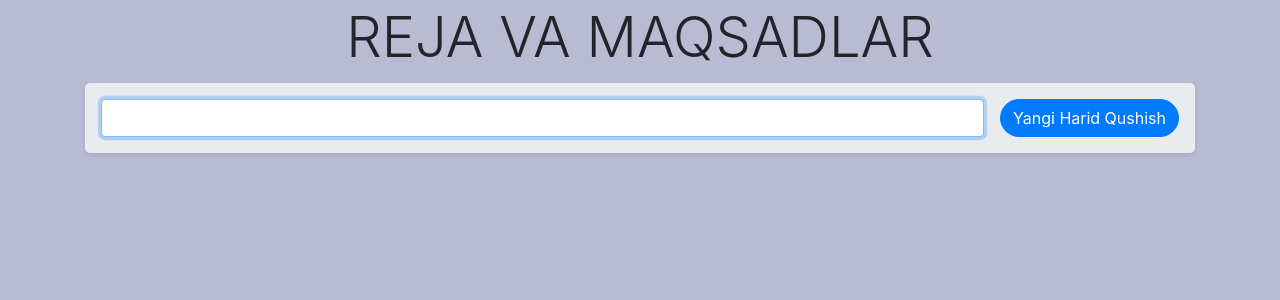
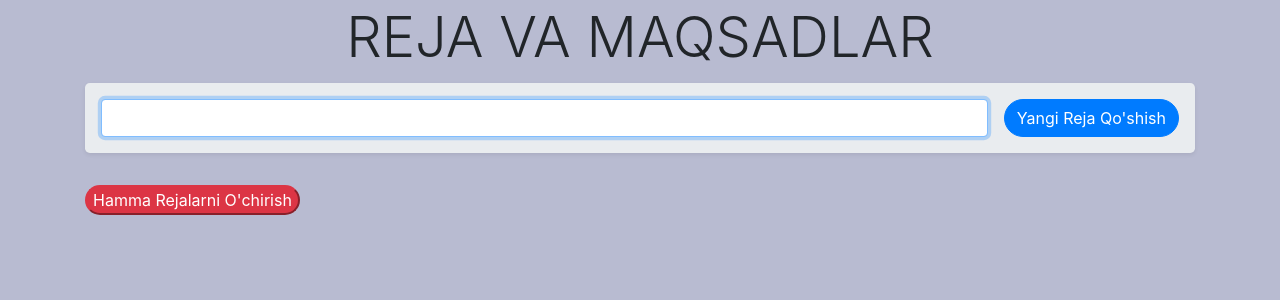
Before and after one commit to jarvis-control/reja, a Node server app: page / in a window 1280 px wide. Shown: the top 300 px of the page. Run offline with Node 20, Linux system fonts and the light colour scheme; some libraries are stand-ins or nearby versions.

Commit message:
fix: refactoring

```diff
--- a/server.js
+++ b/server.js
@@ -9,7 +9,7 @@ fs.readFile("database/user.json", "utf-8", (err, data) => {
   if (err) {
     console.log("ERROR:", err);
   } else {
-        user = JSON.parse(data)
+    user = JSON.parse(data);
   }
 });
 
@@ -27,19 +27,19 @@ app.set("view engine", "ejs");
 // 4 Routing code
 app.post("/create-item", (req, res) => {
   console.log(req.body);
-    res.json({ test: "success"});
+  res.json({ test: "success" });
 });
 
-app.get('/author', (req, res) => {
+app.get("/author", (req, res) => {
   res.render("author", { user: user });
-})
+});
 
 app.get("/", function (req, res) {
-    res.render("xarid");
+  res.render("reja");
 });
 
 const server = http.createServer(app);
 let PORT = 3000;
 server.listen(PORT, function () {
-    console.log(`The server is running on ${PORT}`);
+  console.log(`The server is running on ${PORT}, http://localhost:${PORT}`);
 });
--- a/train.js
+++ b/train.js
@@ -23,7 +23,7 @@ console.log(countLetter("e", "engineer"));
 //   "Endi dam oling, endi foydasi yo'q", // 60+
 // ];
 
-// /* Deine via Callback functione: */
+// /* Define via Callback function: */
 // function maslahatBering(a, callback) {
 //     if(typeof a !== 'number') callback("Please, insert a number", null);
 //     else if (a <= 20) callback(null, list[0]);
--- a/views/xarid.ejs
+++ b/views/reja.ejs
@@ -2,10 +2,7 @@
 <html lang="en">
   <head>
     <meta charset="UTF-8" />
-    <meta
-      name="viewport"
-      content="width=device-width, initial-scale=1.0"
-    />
+    <meta name="viewport" content="width=device-width, initial-scale=1.0" />
     <title>Reja</title>
 
     <link
@@ -18,16 +15,10 @@
 
   <body style="background-color: #b8bbd1">
     <div class="container">
-      <h1 class="display-4 text-center py-1">
-        REJA VA MAQSADLAR
-      </h1>
+      <h1 class="display-4 text-center py-1">REJA VA MAQSADLAR</h1>
 
       <div class="jumbotron p-3 shadow-sm">
-        <form
-          id="create-form"
-          action="/create-item"
-          method="POST"
-        >
+        <form id="create-form" action="/create-item" method="POST">
           <div class="d-flex align-items-center">
             <input
               id="create-field"
@@ -39,15 +30,16 @@
               style="flex: 1"
             />
 
-            <button
-              class="btn btn-primary"
-              style="border-radius: 20px"
-            >
-              Yangi Harid Qushish
+            <button class="btn btn-primary" style="border-radius: 20px">
+              Yangi Reja Qo'shish
             </button>
           </div>
         </form>
       </div>
+
+      <button id="clean-all" class="btn-danger" style="border-radius: 20px">
+        Hamma Rejalarni O'chirish
+      </button>
     </div>
   </body>
 </html>
```
Lines whose indentation alone changed are shown as unchanged.
